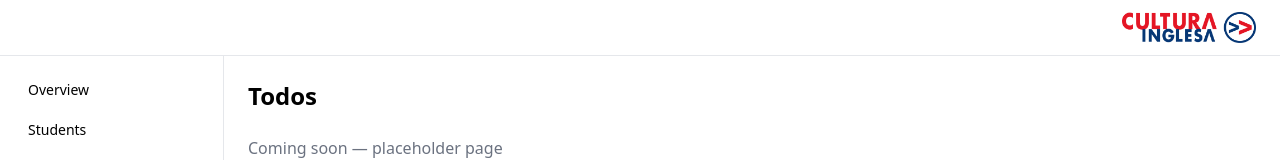
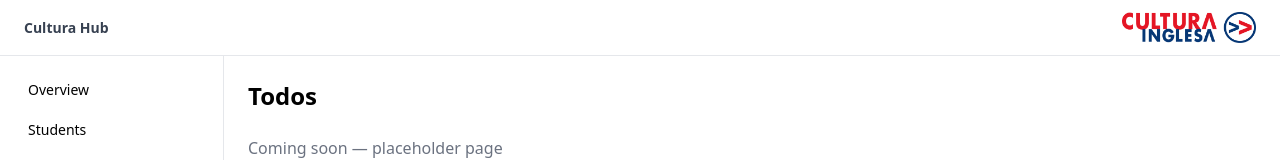
Before and after one commit to Carolqsousa/cultura-hub, a Next.js app in the folder dashboard/: page /todos in a window 1280 px wide. Shown: the top 160 px of the page. Built offline with nearby package versions, Linux system fonts and the light colour scheme.

Commit message:
feat: add Cultura Hub to header, rename overview to Dashboard

```diff
--- a/dashboard/app/(dashboard)/layout.tsx
+++ b/dashboard/app/(dashboard)/layout.tsx
@@ -11,7 +11,8 @@ export default async function DashboardLayout({
 
   return (
     <div className="flex min-h-screen flex-col">
-      <header className="h-14 border-b flex items-center justify-end px-6 shrink-0">
+      <header className="h-14 border-b flex items-center justify-between px-6 shrink-0">
+<span className="text-sm font-semibold text-gray-700">Cultura Hub</span>
         <img src="/logo.png" alt="Cultura Inglesa" className="h-8 object-contain" />
       </header>
       <div className="flex flex-1 overflow-hidden">
--- a/dashboard/app/(dashboard)/page.tsx
+++ b/dashboard/app/(dashboard)/page.tsx
@@ -33,14 +33,14 @@ export default function OverviewPage() {
 
   if (loading) return (
     <main className="p-6">
-      <h1 className="text-2xl font-semibold mb-2">Cultura Hub</h1>
+      <h1 className="text-2xl font-semibold mb-2">Dashboard</h1>
       <p className="text-sm text-gray-400 mt-4">Carregando dados...</p>
     </main>
   );
 
   return (
     <main className="p-6">
-      <h1 className="text-2xl font-semibold mb-2">Cultura Hub</h1>
+      <h1 className="text-2xl font-semibold mb-2">Dashboard</h1>
       <p className="text-sm text-gray-500 mb-8">Visão geral — todas as unidades</p>
 
       {/* KPI cards */}
```
